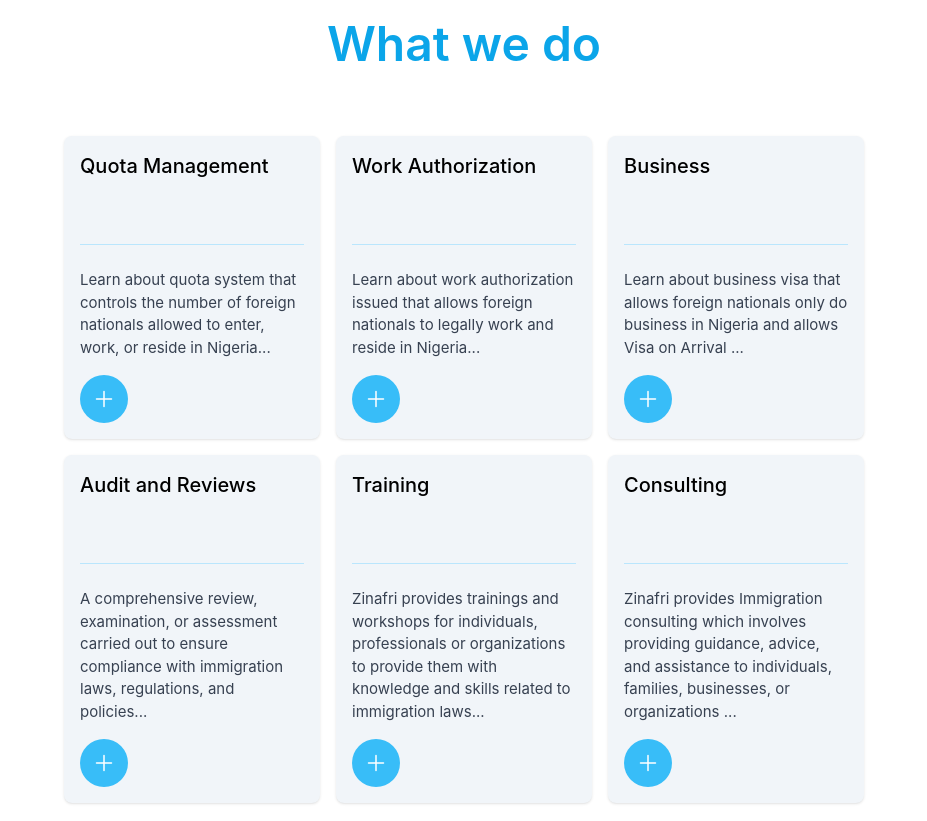
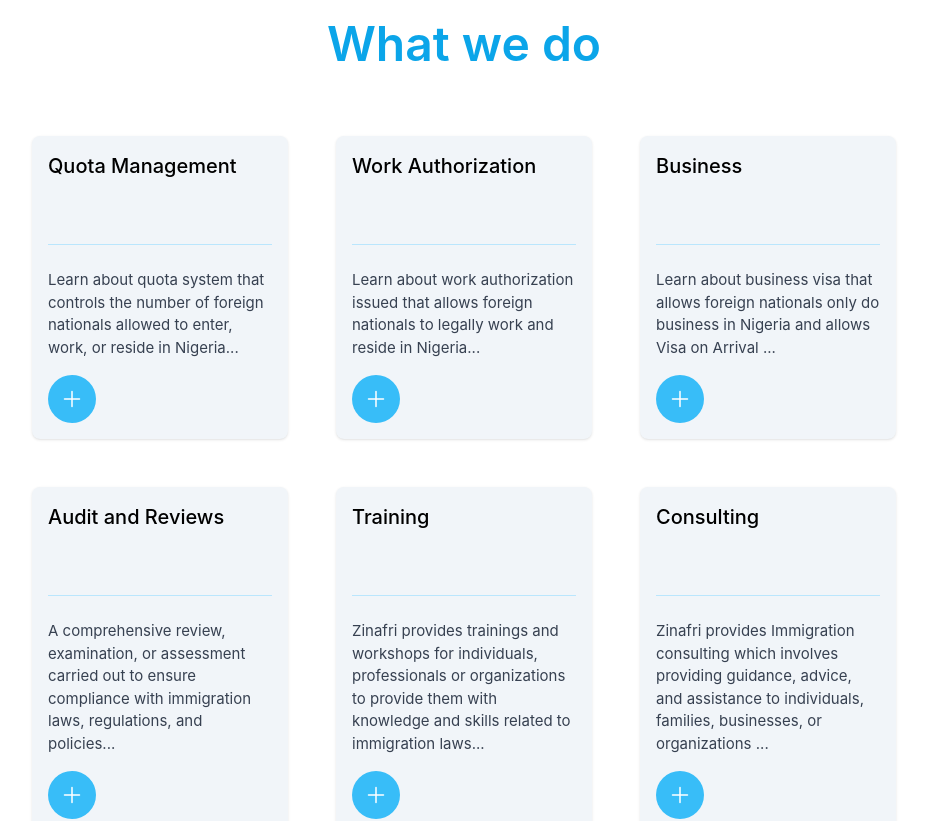
Before and after one commit to nikolasdevs/zinafri, a Vue app: page / in a window 1280 px wide. Shown: the part 880-1701 px from the top of the page, without its empty margins (176-1103 px from the left). Built offline with nearby package versions, Linux system fonts and the light colour scheme.

Commit message:
service cards were adjusted for max-screen

```diff
--- a/public/style.css
+++ b/public/style.css
@@ -839,8 +839,20 @@ video {
   width: 100%;
 }
 
+.w-5\/6 {
+  width: 83.333333%;
+}
+
+.w-10\/12 {
+  width: 83.333333%;
+}
+
 .max-w-4xl {
   max-width: 56rem;
+}
+
+.max-w-6xl {
+  max-width: 72rem;
 }
 
 .cursor-grab {
@@ -1389,6 +1401,18 @@ video {
     gap: 1rem;
   }
 
+  .md\:gap-8 {
+    gap: 2rem;
+  }
+
+  .md\:gap-16 {
+    gap: 4rem;
+  }
+
+  .md\:gap-12 {
+    gap: 3rem;
+  }
+
   .md\:p-24 {
     padding: 6rem;
   }
--- a/src/components/Sections/ServiceSection.vue
+++ b/src/components/Sections/ServiceSection.vue
@@ -62,7 +62,7 @@ export default {
 
       <!-- Immigration Services -->
 
-      <div class="flex flex-wrap gap-16 md:gap-4 justify-center mt-8 md:mt-16">
+      <div class="flex flex-wrap gap-16 md:gap-12 justify-center mt-8 md:mt-16">
         <div v-for="(card, index) in cardData" :key="index">
           <ServiceCard :title="card.title" :content="card.content">
             <!-- Additional content, if needed -->
```
